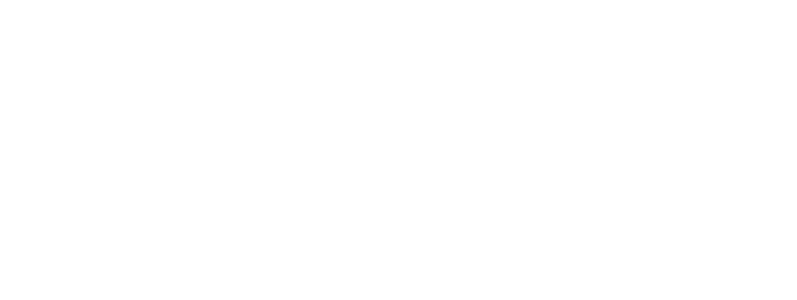
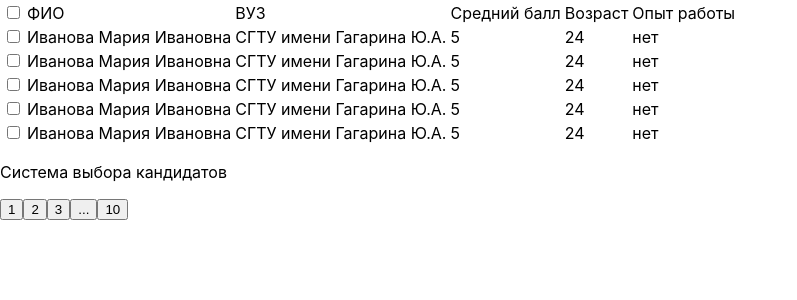
Before and after one commit to Konstokar/Hakaton_2023_dashboard, a React (Create React App) app in the folder atshacaton/frontend/: page / in a window 1280 px wide. Before the commit this address had no page. Shown: the top 300 px of the page, without its empty margins (0-797 px from the left). Built offline with nearby package versions, Linux system fonts and the light colour scheme.

Commit message:
стартовый макет

```diff
--- a/atshacaton/frontend/src/App.js
+++ b/atshacaton/frontend/src/App.js
@@ -1,13 +1,13 @@
-import { BrowserRouter, Routes } from 'react-router-dom';
-import logo from './logo.svg';
+import { BrowserRouter, Routes, Route } from 'react-router-dom';
 import './style/sass.css';
+import Main from './Main.js';
 
 
 function App() {
   return (
     <BrowserRouter>
     <Routes>
-
+      <Route path="/" element={<Main />} />
     </Routes>
     </BrowserRouter>
   );
--- /dev/null
+++ b/atshacaton/frontend/src/Main.js
@@ -0,0 +1,50 @@
+import {useState} from 'react';
+
+export default function Main()
+{
+    let [all, selectAll] = useState(false);
+    let [selected, setSelected] = useState([...new Array(5)].map(()=>false));
+
+    let tb = selected.map((selection, i) => <tr>
+        <td><input type = "checkbox" checked = {selection} onChange = {()=>setSelected(
+            selected.map((item, index)=>(i === index) ? !item: item)
+        )}/></td>
+        <td>Иванова Мария Ивановна {selected[i] && <button>В избранное</button>}</td>
+        <td>СГТУ имени Гагарина Ю.А.</td>
+        <td>5</td>
+        <td>24</td>
+        <td>нет</td>
+        </tr>
+        )
+
+    return (
+        <div>
+            <header></header>
+            <table>
+                <thead>
+                    <td><input type = "checkbox" onChange = {()=>{
+                        setSelected([...new Array(1)].map(()=>!all));
+                        selectAll(!all);
+                    }}/></td>
+                    <td>ФИО</td>
+                    <td>ВУЗ</td>
+                    <td>Средний балл</td>
+                    <td>Возраст</td>
+                    <td>Опыт работы</td>
+                </thead>
+
+                <tbody>
+                    {tb}
+                </tbody>
+            </table>
+            <footer>
+                <p>Система выбора кандидатов</p>
+                <button>1</button>
+                <button>2</button>
+                <button>3</button>
+                <button>...</button>
+                <button>10</button>
+            </footer>
+        </div>
+    )
+}
```
